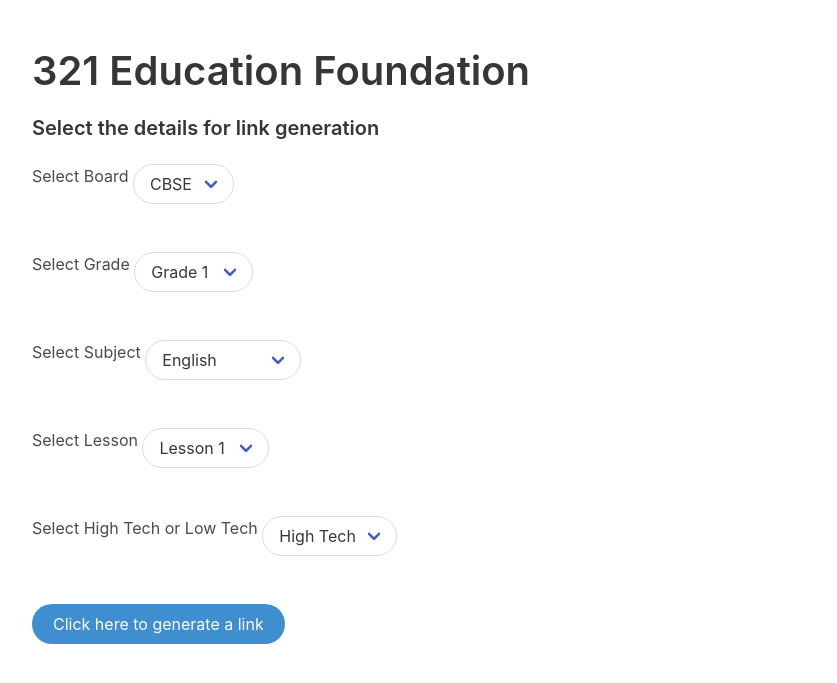
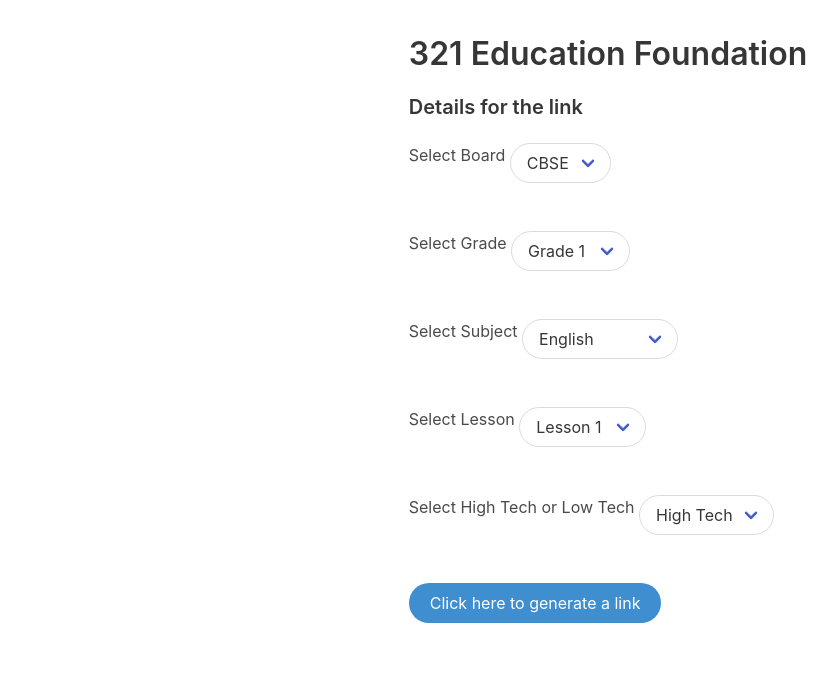
Before and after one commit to IndiaCFG2/team-18, a Flask app: page /1/1 in a window 1280 px wide. Shown: the top 683 px of the page, without its empty margins (32-869 px from the left). Run offline with Flask 2, Linux system fonts and the light colour scheme; some libraries are stand-ins or nearby versions.

Commit message:
centered

```diff
--- a/backend-webapp/templates/teacher_select.html
+++ b/backend-webapp/templates/teacher_select.html
@@ -10,9 +10,11 @@
   <body>
     <section class="section">
         <div class="container">
-        <h2 class="title is-2">321 Education Foundation</h2>
-        <h5 class="title is-5">Select the details for link generation</h5>
+        <div class="columns is-centered">
         <form action = "" method="post" >
+            <h3 class="title is-3">321 Education Foundation</h3>
+            <h5 class="title is-5">Details for the link</h5>
+
             <label for="select">Select Board</label>
                 <div class="select is-rounded">
 
@@ -77,6 +79,7 @@
             <button class="button is-info is-rounded" type="submit">Click here to generate a link</button>
         </form>
         </div>
+        </div>
     </section>
   </body>
 </html>
```
